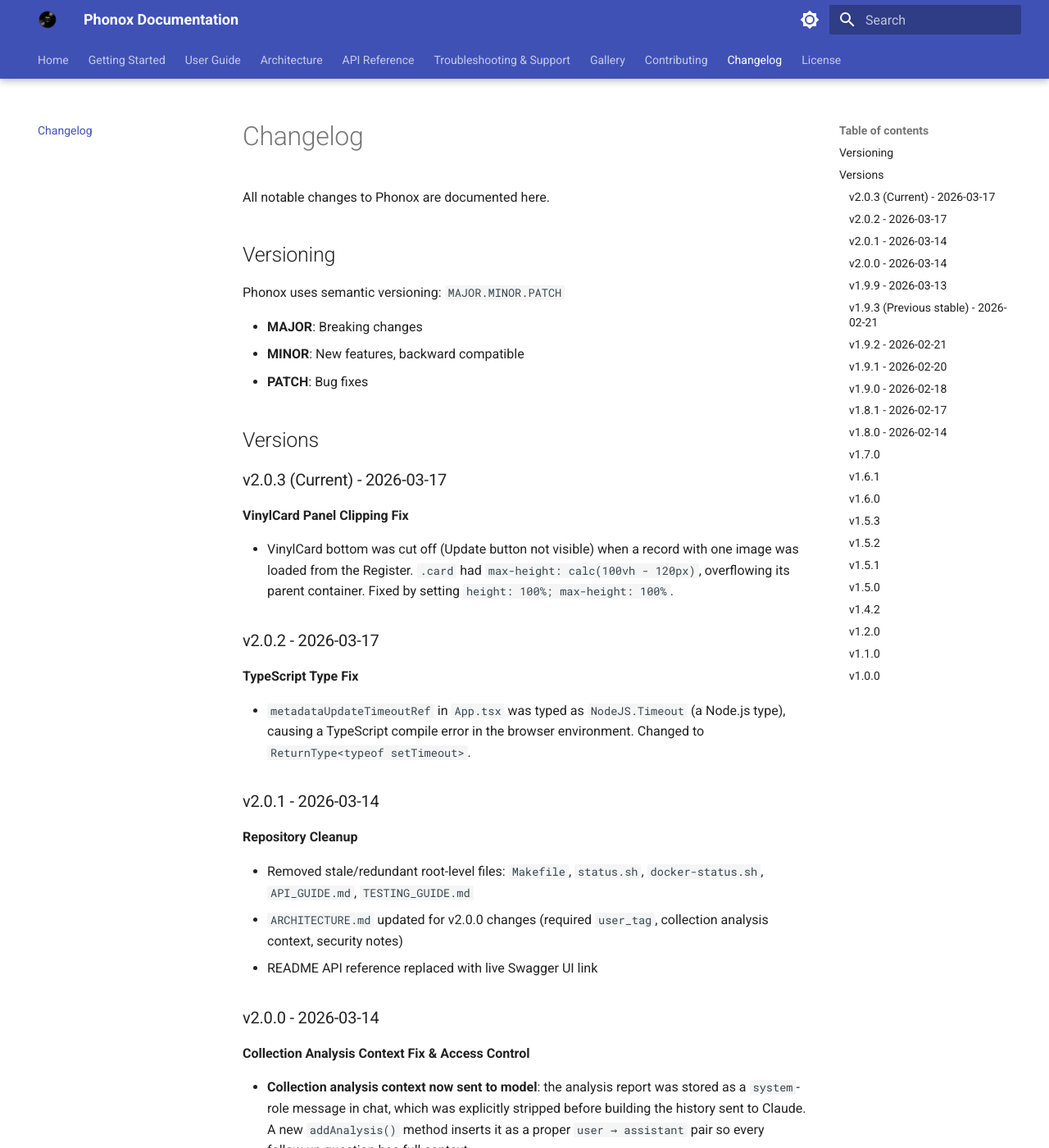
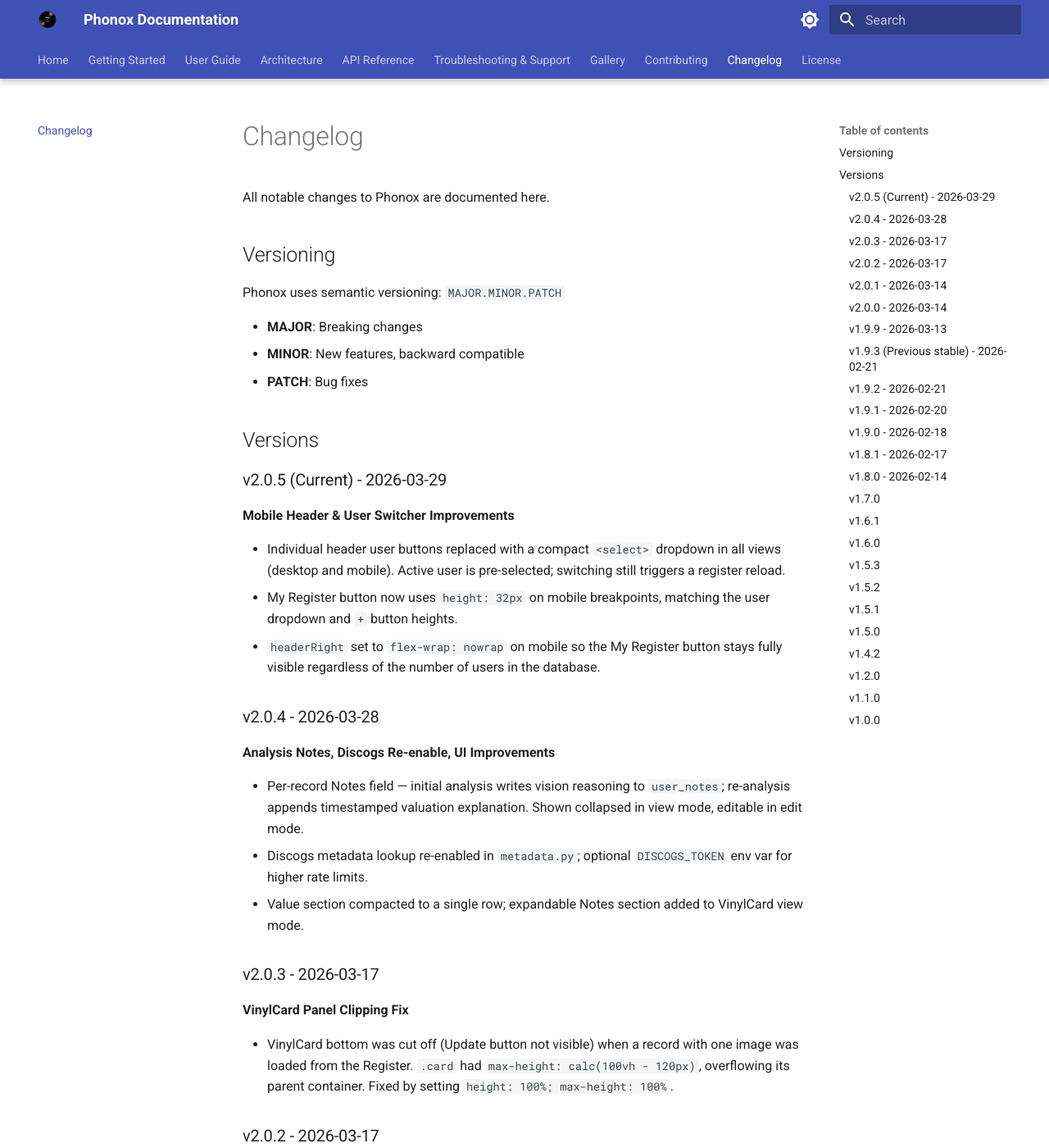
Before and after one commit to Hoshi42/phonox, an MkDocs documentation site: the page built from docs/changelog.md, in a window 1280 px wide and 1400 px high. Shown: the whole window at 82% size. Built offline with MkDocs 1.6.1 and Material for MkDocs 9.7.7, drawn with Linux system fonts in a browser that asks for light colours.

Commit message:
v2.0.5: User dropdown in all views, mobile header alignment
- Replace individual user buttons with compact <select> dropdown (all views)
- My Register button: explicit height: 32px on mobile, aligned with other controls
- headerRight: flex-wrap: nowrap to keep My Register always visible
- Docs updated: CHANGELOG.md, docs/changelog.md, docs/user-guide/collection.md

```diff
--- a/docs/changelog.md
+++ b/docs/changelog.md
@@ -12,7 +12,23 @@
 
 ## Versions
 
-### v2.0.3 (Current) - 2026-03-17
+### v2.0.5 (Current) - 2026-03-29
+
+**Mobile Header & User Switcher Improvements**
+
+- Individual header user buttons replaced with a compact `<select>` dropdown in all views (desktop and mobile). Active user is pre-selected; switching still triggers a register reload.
+- My Register button now uses `height: 32px` on mobile breakpoints, matching the user dropdown and `+` button heights.
+- `headerRight` set to `flex-wrap: nowrap` on mobile so the My Register button stays fully visible regardless of the number of users in the database.
+
+### v2.0.4 - 2026-03-28
+
+**Analysis Notes, Discogs Re-enable, UI Improvements**
+
+- Per-record Notes field — initial analysis writes vision reasoning to `user_notes`; re-analysis appends timestamped valuation explanation. Shown collapsed in view mode, editable in edit mode.
+- Discogs metadata lookup re-enabled in `metadata.py`; optional `DISCOGS_TOKEN` env var for higher rate limits.
+- Value section compacted to a single row; expandable Notes section added to VinylCard view mode.
+
+### v2.0.3 - 2026-03-17
 
 **VinylCard Panel Clipping Fix**
 
```
Also changed, not shown: CHANGELOG.md (+9 -0 lines), docs/user-guide/collection.md (+2 -0 lines), frontend/src/App.module.css (+20 -4 lines), frontend/src/components/UserManager.tsx (+25 -39 lines).
